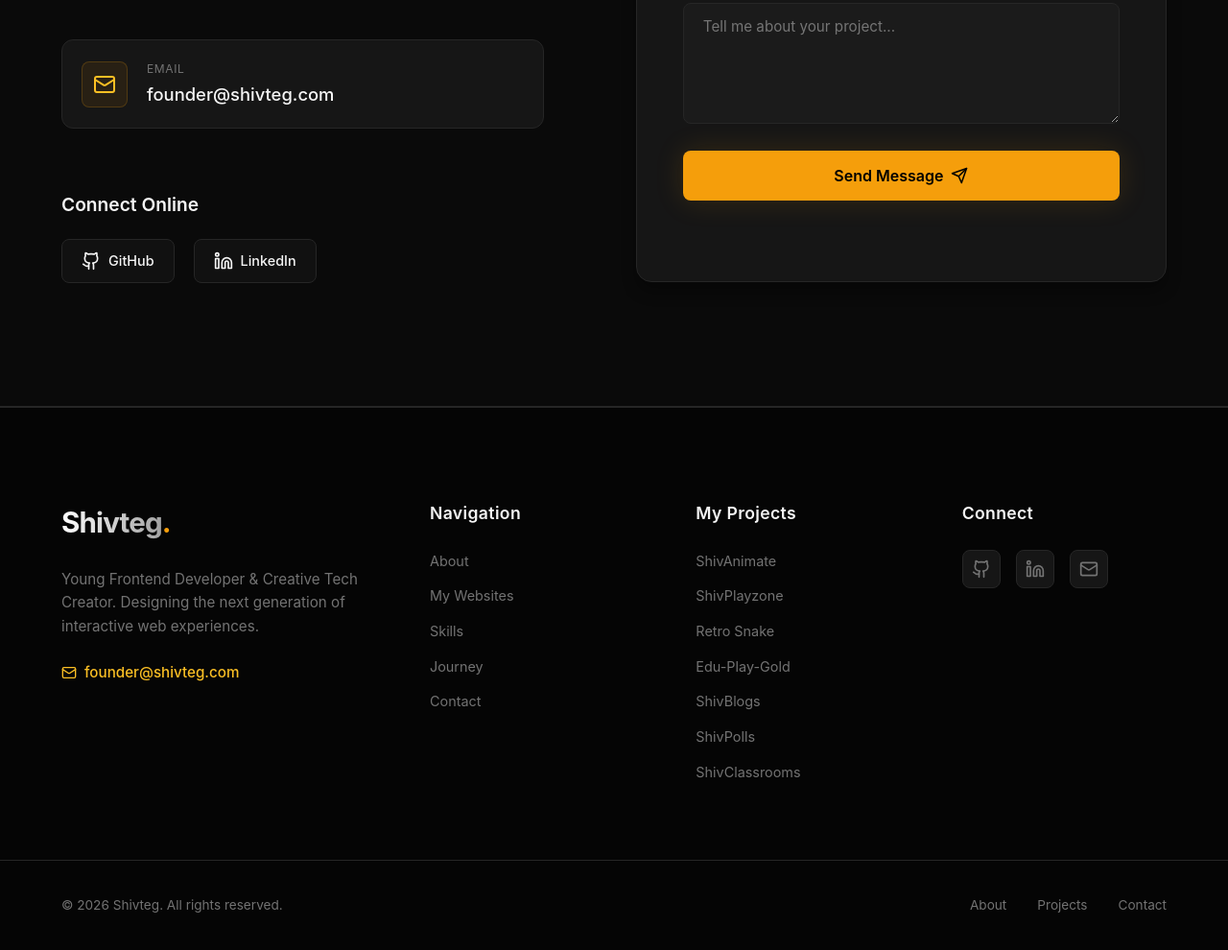
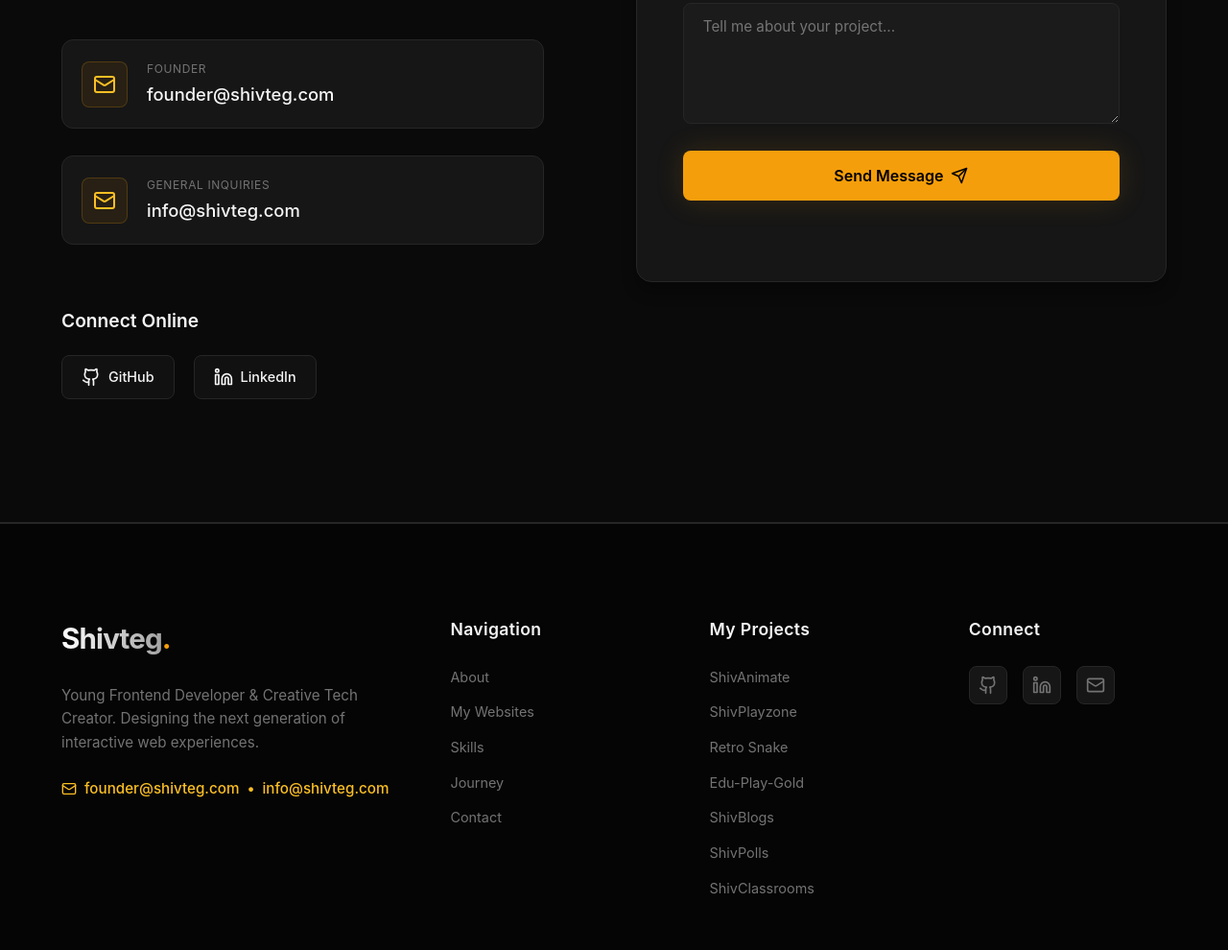
Before and after one commit to shivteg/shivteg, a website built with Vite: page index.html in a window 1280 px wide. Shown: the part 6589-7579 px from the top of the page at 96% size. Built offline with nearby package versions, Linux system fonts and the light colour scheme; a web font is replaced by a local one.

Commit message:
Update contact emails to founder@shivteg.com and info@shivteg.com

```diff
--- a/index.html
+++ b/index.html
@@ -492,8 +492,17 @@
                 <svg xmlns="http://www.w3.org/2000/svg" width="24" height="24" viewBox="0 0 24 24" fill="none" stroke="currentColor" stroke-width="2" stroke-linecap="round" stroke-linejoin="round"><rect width="20" height="16" x="2" y="4" rx="2"/><path d="m22 7-8.97 5.7a1.94 1.94 0 0 1-2.06 0L2 7"/></svg>
               </div>
               <div>
-                <span class="contact-label">Email</span>
+                <span class="contact-label">Founder</span>
                 <span class="contact-value">founder@shivteg.com</span>
+              </div>
+            </a>
+            <a href="mailto:info@shivteg.com" class="contact-item">
+              <div class="contact-icon">
+                <svg xmlns="http://www.w3.org/2000/svg" width="24" height="24" viewBox="0 0 24 24" fill="none" stroke="currentColor" stroke-width="2" stroke-linecap="round" stroke-linejoin="round"><rect width="20" height="16" x="2" y="4" rx="2"/><path d="m22 7-8.97 5.7a1.94 1.94 0 0 1-2.06 0L2 7"/></svg>
+              </div>
+              <div>
+                <span class="contact-label">General Inquiries</span>
+                <span class="contact-value">info@shivteg.com</span>
               </div>
             </a>
           </div>
@@ -550,7 +559,7 @@
         </p>
         <div class="footer-email">
           <svg xmlns="http://www.w3.org/2000/svg" width="16" height="16" viewBox="0 0 24 24" fill="none" stroke="currentColor" stroke-width="2" stroke-linecap="round" stroke-linejoin="round"><rect width="20" height="16" x="2" y="4" rx="2"/><path d="m22 7-8.97 5.7a1.94 1.94 0 0 1-2.06 0L2 7"/></svg>
-          <a href="mailto:founder@shivteg.com">founder@shivteg.com</a>
+          <a href="mailto:founder@shivteg.com">founder@shivteg.com</a> • <a href="mailto:info@shivteg.com">info@shivteg.com</a>
         </div>
       </div>
 
```
Also changed, not shown: GEMINI.md (+1 -1 lines), README.md.
